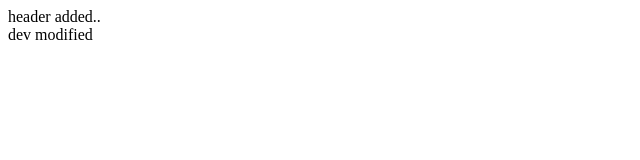
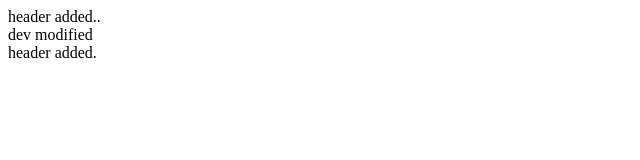
Before and after one commit to ground-aero/first-project, a plain HTML site: page index.html in a window 1280 px wide. Shown: the whole page, without its empty margins (0-640 px from the left). Drawn offline with Linux system fonts and the light colour scheme.

Commit message:
header push

```diff
--- a/index.html
+++ b/index.html
@@ -12,6 +12,8 @@
 
     <div>dev modified</div>
 
+    <div>header added.</div>
+
 
     <script src="./script.js" defer></script>
 
```
